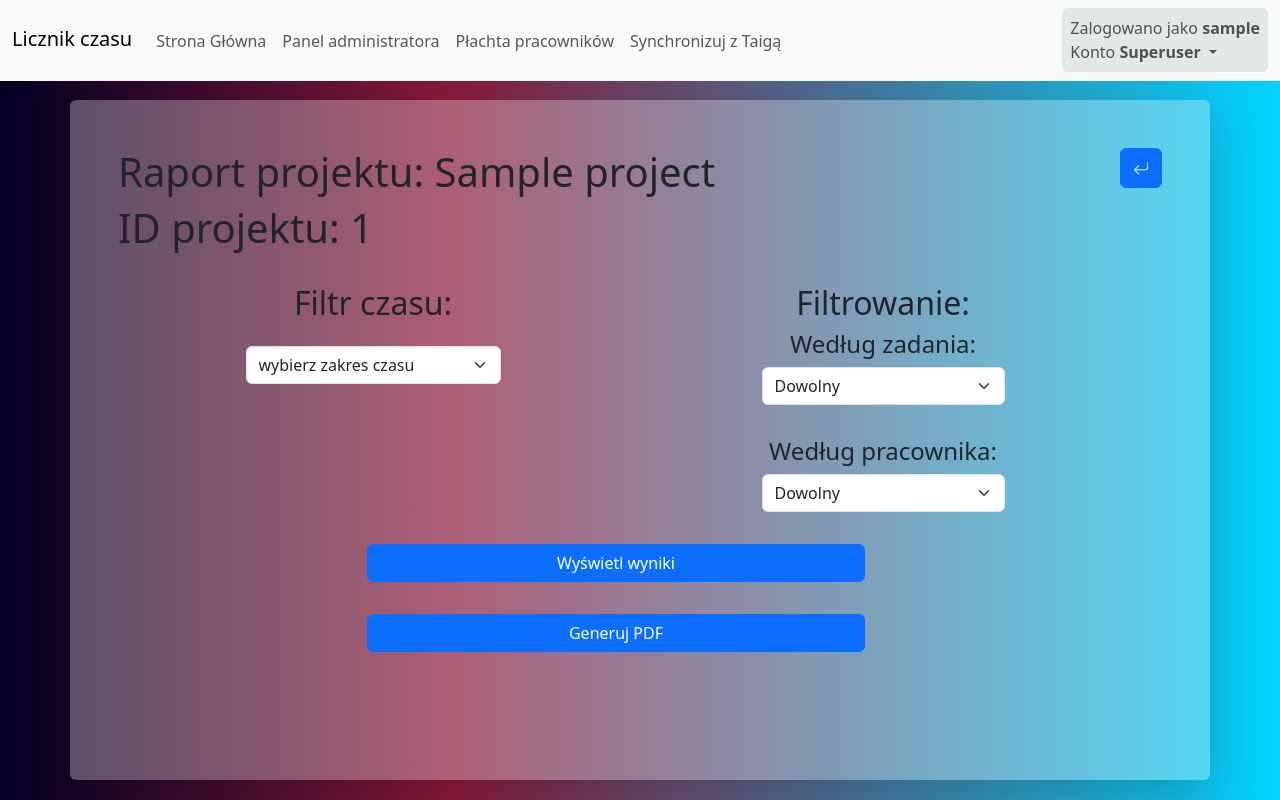
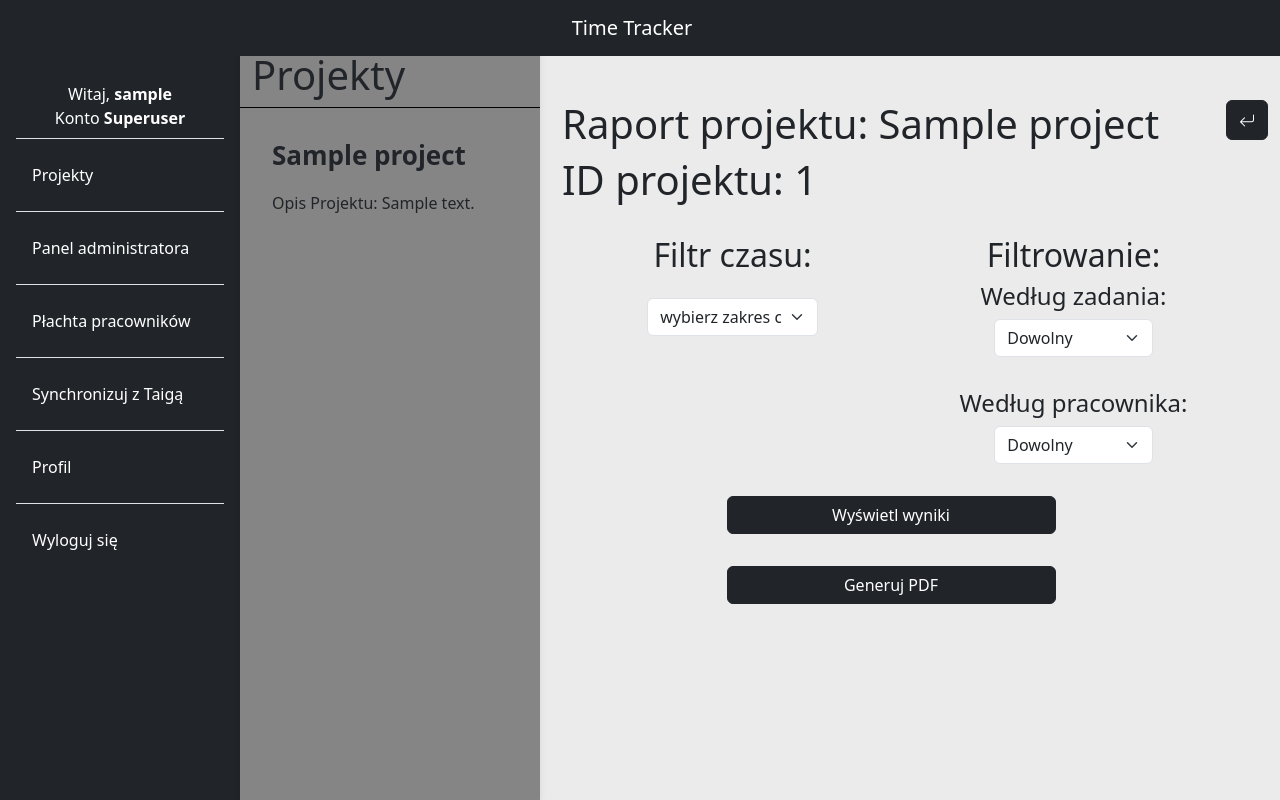
Before and after one commit to NikitDev/projekcikTymczasowy, a Django app: page /project/1/report in a window 1280 px wide. Run offline with Django 4.2, Linux system fonts and the light colour scheme; a user stored in the database is signed in; tables that the repository leaves empty hold one stand-in row (values such as "Sample post").

Commit message:
change of templates, views, added projects view

```diff
--- a/v2/licznik_czasu/templates/account/base.html
+++ b/v2/licznik_czasu/templates/account/base.html
@@ -13,63 +13,104 @@
     <title>{% block head_title %}{% endblock %}</title>
     {% block extra_head %}
     {% endblock %}
+    <style>
+        body {
+            background-color: #fbfbfb;
+            }
+            @media (min-width: 991.98px) {
+            main {
+                padding-left: 10px;
+            }
+            }
+
+            .sidebar {
+            position: fixed;
+            top: 0;
+            bottom: 0;
+            left: 0;
+            padding: 50px 0 0;
+            box-shadow: 0 2px 5px 0 rgb(0 0 0 / 5%), 0 2px 10px 0 rgb(0 0 0 / 5%);
+            width: 240px;
+            z-index: 600;
+            overflow-y: auto;
+            }
+
+            .sidebar-sticky {
+            position: relative;
+            top: 0;
+            height: calc(100vh - 48px);
+            padding-top: 0.5rem;
+            overflow-x: hidden;
+            overflow-y: auto; /* Scrollable contents if viewport is shorter than content. */
+        }
+        .green {
+            color: rgba(1, 255, 1, 0.678);
+        }
+        .red {
+            color: rgb(255, 0, 0);
+        }
+        .yellow {
+            color: yellow;
+        }
+        .gray {
+            color: rgb(90, 90, 90);
+        }
+        .orange {
+            color: orange;
+        }
+        .darkyellow {
+            color: rgba(218, 218, 5, 0.904);
+        }
+
+    </style>
 </head>
 
 {% load account %}
-
-<body style="padding-top: 100px; background: rgb(2,0,36); background: linear-gradient(90deg, rgba(2,0,36,1) 0%, rgba(138,25,58,1) 35%, rgba(0,212,255,1) 100%);">
-    {% block body %}
-    <nav class="navbar navbar-expand-sm fixed-top bg-body-tertiary">
-        <div class="container-fluid">
-            <a class="pb-2 navbar-brand">Licznik czasu</a>
-            <button class="navbar-toggler" type="button" data-bs-toggle="collapse" data-bs-target="#navbarText"
-                aria-controls="navbarText" aria-expanded="false" aria-label="Toggle navigation">
-                <span class="navbar-toggler-icon"></span>
-            </button>
-            <div class="collapse navbar-collapse" id="navbarText">
-                <ul class="navbar-nav me-auto mb-2 mb-lg-0">
-                    <li class="nav-item">
-                        <a class="nav-link" aria-current="page" href="{% url 'home' %}">Strona Główna</a>
-                    </li>
+<header>
+    <!-- Sidebar -->
+    <nav id="sidebarMenu" class="sidebar bg-dark ">
+      <div class="position-sticky">
+        <div class="list-group list-group-flush mx-3 mt-4">
             {% if user.is_authenticated %}
-                        {% if user.is_superuser %}
-                        <li class="nav-item">
-                            <a class="nav-link" href="{% url 'admin:index' %}">{% trans "Panel administratora" %}</a>
-                        </li>
-                        <li class="nav-item">
-                            <a class="nav-link" href="{% url 'employee_report' %}">{% trans "Płachta pracowników" %}</a>
-                        </li>
-                        {% endif %}
-                        <li class="nav-item">
-                            <a class="nav-link" href="{% url 'home' %}">{% trans "Synchronizuj z Taigą" %}</a>
-                        </li>
-                    {% endif %}
-                </ul>
-                <ul class="navbar-nav" style="height: 65px;">
-                    {% if user.is_authenticated %}
-                    <li class="nav-item dropdown">
-                        <a class="nav-link dropdown-toggle rounded" role="button" data-bs-toggle="dropdown"
-                            aria-expanded="false" style="background-color: #e3e7e6;">
-                            {% if user.is_authenticated %}
-                                Zalogowano jako <b>{% user_display user %}</b>
+            <a class="list-group-item list-group-item-action ripple text-center" style="color:white; background-color: transparent;">
+                Witaj, <b>{% user_display user %}</b>
                 <br>Konto
                 {% if user.is_superuser %}
                     <b>Superuser</b>
                     {% else %}
                     <b>{{ user.get_who_is_display }}</b>
+                    </a>
                 {% endif %}
             {% endif %}
-                        </a>
-                        <ul class="dropdown-menu dropdown-center" style="background-color: #e3e7e6;">
-                            <li><a class="dropdown-item" href="{% url 'view_profile' %}">{% trans "Profil" %}</a></li>
-                            <li><a class="dropdown-item" href="{% url 'account_logout' %}">{% trans "Sign Out" %}</a></li>
-                        </ul>
+            <a href="{% url 'projects' %}" class="list-group-item list-group-item-action py-4 ripple" style="color:white; background-color: transparent;" aria-current="true">Projekty</a>
+            {% if user.is_authenticated %}
+                {% if user.is_superuser %}
+                <a class="list-group-item list-group-item-action py-4 ripple" style="color:white; background-color: transparent;" href="{% url 'admin:index' %}">{% trans "Panel administratora" %}</a>
+                <a class="list-group-item list-group-item-action py-4 ripple" style="color:white; background-color: transparent;" href="{% url 'employee_report' %}">{% trans "Płachta pracowników" %}</a>
                 {% endif %}
-                    </li>
-                </ul>
+                <a class="list-group-item list-group-item-action py-4 ripple" style="color:white; background-color: transparent;" >{% trans "Synchronizuj z Taigą" %}</a>
+                <a class="list-group-item list-group-item-action py-4 ripple" style="color:white; background-color: transparent;" href="{% url 'view_profile' %}">{% trans "Profil" %}</a>
+                <a class="list-group-item list-group-item-action py-4 ripple" style="color:white; background-color: transparent;" href="{% url 'account_logout' %}">{% trans "Sign Out" %}</a>
+            {% endif %}
         </div>
       </div>
     </nav>
+
+
+    <!-- Navbar -->
+    <nav id="main-navbar" class="navbar navbar-expand-lg navbar-light bg-dark fixed-top">
+      <div class="container-fluid justify-content-center">
+        <a class="navbar-brand text-center justify-content-center" style="color: white" href="{% url 'home' %}">
+          Time Tracker
+        </a>
+      </div>
+    </nav>
+
+</header>
+
+
+<body style="padding-top: 100px; background: rgb(235, 235, 235);">
+    {% block body %}
     {% block content %}
     {% endblock %}
     {% endblock %}
--- a/v2/licznik_czasu/templates/licznik_czasu/project_report.html
+++ b/v2/licznik_czasu/templates/licznik_czasu/project_report.html
@@ -13,13 +13,30 @@
 
 </style>
 {% block content %}
+<div class="sidebar" style="left:240px; width: 300px; padding-top: 4%; background-color: rgb(133, 133, 133);" style="--bs-bg-opacity: .3;">
+    <div class="container d-flex border-bottom border-black">
+        <h1>Projekty</h1>
+    </div>
+    <div class="list-group list-group-flush overflow-auto mx-3 mt-4">
+            {% for project in projects %}
+            <a type="button" class="list-group-item list-group-item-action py-1 ripple" style="background-color: transparent;" href="{% url 'view_project' project.id %}">
+                <p class="fw-bold" style="background-color: transparent; font-size: 26px;">
+                    {{ project.project_name }}
+                </p>
+                <p class="text-nowrap overflow-hidden text-truncate">
+                    Opis Projektu: {{ project.description }}
+                </p>
+            </a>
+            {% endfor %}
+    </div>
+</div>
     <form method="POST">
         {% csrf_token %}
-        <div class="container h-auto w-auto mb-3 p-5 d-flex flex-column rounded shadow-lg bg-white" style="--bs-bg-opacity: .3; flex-basis: 100%">
+        <div class="container w-auto d-flex flex-column" style="--bs-bg-opacity: .3; flex-basis: 100%; margin-left: 550px;">
             <div class="d-flex justify-content-between">
                 <h1 class="fs-1">Raport projektu: {{ project.project_name }}</h1>
-                <a class="btn btn-primary mb-3 pt-2 d-flex align-items-center" href="{% url 'view_project' project.id %}">
-                    <svg xmlns="http://www.w3.org/2000/svg" width="16" height="16" fill="currentColor" class="bi bi-arrow-return-left" viewBox="0 0 16 16">
+                <a class="btn btn-dark mb-3 pt-2 d-flex align-items-center" href="{% url 'view_project' project.id %}">
+                    <svg xmlns="http://www.w3.org/2000/svg" width="16" height="16" fill="white" class="bi bi-arrow-return-left" viewBox="0 0 16 16">
                         <path fill-rule="evenodd" d="M14.5 1.5a.5.5 0 0 1 .5.5v4.8a2.5 2.5 0 0 1-2.5 2.5H2.707l3.347 3.346a.5.5 0 0 1-.708.708l-4.2-4.2a.5.5 0 0 1 0-.708l4-4a.5.5 0 1 1 .708.708L2.707 8.3H12.5A1.5 1.5 0 0 0 14 6.8V2a.5.5 0 0 1 .5-.5z"/>
                     </svg>
                 </a>
@@ -94,15 +111,15 @@
                     </div>
                 </div>
                 <div class="row d-flex justify-content-center gap-3 mb-3">
-                    <button class="btn btn-primary mb-3 align-self-end w-50" type="submit" style="height: fit-content;">Wyświetl wyniki</button>
-                    <button class="btn btn-primary mb-3 align-self-end w-50" type="submit" name="generate_report" style="height: fit-content;">Generuj PDF</button>
+                    <button class="btn btn-dark mb-3 align-self-end w-50" type="submit" style="height: fit-content;">Wyświetl wyniki</button>
+                    <button class="btn btn-dark mb-3 align-self-end w-50" type="submit" name="generate_report" style="height: fit-content;">Generuj PDF</button>
                 </div>
             </div>
 
             {% if flag == False %}
             <div class="container d-flex row mb-5">
                 <div class="container rounded bg-white">
-                    <table class="table table-striped table-hover bg-white">
+                    <table class="table table-striped table-responsive table-hover bg-white">
                         <thead>
                             <tr>
                                 <th class="text-center" colspan="5">Czasy pracy</th>
@@ -117,7 +134,7 @@
                         </thead>
                         <tbody>
                             {% for task in tasktotal %}
-                            <tr class="bg-primary-subtle" style="border: none; background-color: transparent; cursor: pointer;" data-bs-toggle="collapse" data-bs-target="#{{ forloop.counter }}" aria-expanded="false" aria-controls="{{ forloop.counter }}">
+                            <tr class="bg-dark-subtle" style="border: none; background-color: transparent; cursor: pointer;" data-bs-toggle="collapse" data-bs-target="#{{ forloop.counter }}" aria-expanded="false" aria-controls="{{ forloop.counter }}">
                                 <td>{{ task.task.id }}</td>
                                 <td>{{ task.task.task_name }}</td>
                                 <td>{{ task.start }}</td>
--- a/v2/licznik_czasu/urls.py
+++ b/v2/licznik_czasu/urls.py
@@ -3,6 +3,7 @@ from . import views
 
 urlpatterns = [
     path('', views.home, name='home'),
+    path('projects/', views.projects, name='projects'),
     path('accounts/', include('allauth.urls')),
     path('accounts/profile/', views.view_profile, name="view_profile"),
     path('project/<int:project_id>/', views.view_project, name="view_project"),
--- a/v2/licznik_czasu/views.py
+++ b/v2/licznik_czasu/views.py
@@ -35,6 +35,10 @@ def can_access_project(request, project_id):
 
 
 def home(request):
+    return render(request, 'licznik_czasu/home.html')
+
+
+def projects(request):
     if request.user.is_anonymous:
         projects = []
     elif request.user.is_superuser:
@@ -46,8 +50,7 @@ def home(request):
         employee_id = Employee.objects.get(user_id=request.user.id)
         projects = Project.objects.filter(employee=employee_id).order_by('id')
     context = {'projects': projects}
-    return render(request, 'licznik_czasu/home.html', context)
-
+    return render(request, 'licznik_czasu/projects.html', context)
 
 def view_profile(request):
     if request.method == 'POST':
@@ -71,12 +74,24 @@ def view_profile(request):
 @login_required
 def view_project(request, project_id):
     check_permissions = can_access_project(request, project_id)
+    # lista projektów
+    if request.user.is_anonymous:
+        projects = []
+    elif request.user.is_superuser:
+        projects = Project.objects.all().order_by("id")
+    elif request.user.who_is == "CL":
+        client_id = Client.objects.get(user_id=request.user.id)
+        projects = Project.objects.filter(client=client_id).order_by('id')
+    else:
+        employee_id = Employee.objects.get(user_id=request.user.id)
+        projects = Project.objects.filter(employee=employee_id).order_by('id')
+
     if check_permissions:
         return check_permissions
     project = get_object_or_404(Project, pk=project_id)
     if request.method == 'POST':
-        form = TaskForm(request.POST)
-        if form.is_valid():
+        task_form = TaskForm(request.POST, prefix='task')
+        if task_form.is_valid():
             task_name = request.POST.get('task_name')
             description = request.POST.get('description')
             task = Task.objects.create(task_name=task_name, description=description, project_id=project_id)
@@ -85,39 +100,13 @@ def view_project(request, project_id):
         messages.warning(request, "Nie można było stworzyć nowego zadania")
         return JsonResponse({"message": "Form not valid"})
     else:
-        form = TaskForm()
+        task_form = TaskForm(prefix='task')
 
-    api = TaigaAPI(
-        host='https://taiga.webtechnika.pl'
-    )
-    api.auth(
-        username='mateusz.petkiewicz',
-        password=os.getenv('PASSWORD')
-    )
-
-    project2 = api.projects.get_by_slug(project)
-
-    for user in api.users.list():
-        if User.objects.filter(username=user.username).exists():
-            user_id = User.objects.get(username=user.username)
-            if not Project.objects.filter(employee=Employee.objects.get(user_id=user_id)).exists():
-                userr = User.objects.get(username=user.username)
-                employee = Employee.objects.get(user_id=userr.id)
-                project = Project.objects.get(project_name=project2.slug)
-                project.employee.add(employee)
-
-    statuses = {}
-    for j in project2.list_user_story_statuses():
-        statuses[j.id] = j.name
-
-    for i in project2.list_user_stories():
-        if not Task.objects.filter(task_name=i).exists():
-            Task.objects.create(task_name=i, description=project2.get_userstory_by_ref(i.ref).description,
-                                project_id=project_id, status=statuses[i.status])
 
     context = {
+        "projects": projects,
         "project": project,
-        "form": form,
+        "form": task_form,
         "tasks": Task.objects.filter(project_id=project_id).order_by('id')
     }
     return render(request, "licznik_czasu/view_project.html", context)
@@ -233,6 +222,8 @@ def view_task(request, project_id, task_id):
         form2 = TaskEmployeeForm(instance=task)
 
     context = {
+        "project": project,
+        "tasks": Task.objects.filter(project_id=project_id).order_by('id'),
         "form": form,
         "form2": form2,
         "task": task,
@@ -263,6 +254,18 @@ def project_report(request, project_id):
         messages.warning(request, 'Nie masz dostepu do tej strony.')
         return redirect("view_project", project_id=project_id)
 
+    # lista projektów
+    if request.user.is_anonymous:
+        projects = []
+    elif request.user.is_superuser:
+        projects = Project.objects.all().order_by("id")
+    elif request.user.who_is == "CL":
+        client_id = Client.objects.get(user_id=request.user.id)
+        projects = Project.objects.filter(client=client_id).order_by('id')
+    else:
+        employee_id = Employee.objects.get(user_id=request.user.id)
+        projects = Project.objects.filter(employee=employee_id).order_by('id')
+
     task_filter = request.POST.get('task_filter', None) # nazwa wybranego filtra zadania
     employee_filter = request.POST.get('employee_filter', None) # nazwa wybranego filtra pracownika
 
@@ -285,6 +288,7 @@ def project_report(request, project_id):
 
     context = {
         'project': project,
+        'projects': projects,
         'time_filters': time_filters,
         'task_filter': task_filter,
         'employee_filter': employee_filter,
@@ -376,6 +380,7 @@ def project_report(request, project_id):
             context = {
                 'time_filters': time_filters,
                 'project': project,
+                'projects': projects,
                 'tasks': tasks,
                 'tasktimer': tasktimers,
                 'time_filter': selected_time_filter,
```
Also changed, not shown: v2/licznik_czasu/templates/licznik_czasu/employee_report.html (+4 -9 lines), v2/licznik_czasu/templates/licznik_czasu/home.html (+1 -24 lines), v2/licznik_czasu/templates/licznik_czasu/view_project.html (+52 -39 lines), v2/licznik_czasu/templates/licznik_czasu/view_task.html (+44 -45 lines). Lines whose indentation alone changed are shown as unchanged.
